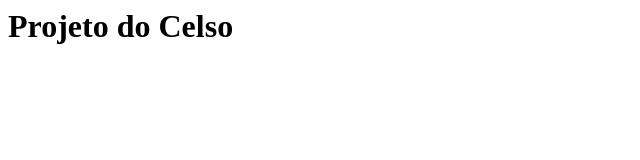
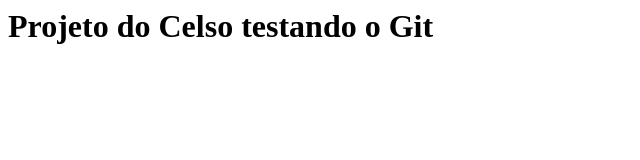
Before and after one commit to celsovsm/curso-git, a plain HTML site: page index.html in a window 1280 px wide. Shown: the whole page, without its empty margins (0-640 px from the left). Drawn offline with Linux system fonts and the light colour scheme.

Commit message:
Mudanças mínimas só para treinar

```diff
--- a/index.html
+++ b/index.html
@@ -1,7 +1,6 @@
 <html>
-	<head>
-	</head>
+	<head> 	      </head>
 	<body>
-		<h1> Projeto do Celso </h1>
+             <h1> Projeto do Celso testando o Git</h1>
 	</body>
 </html>
```
